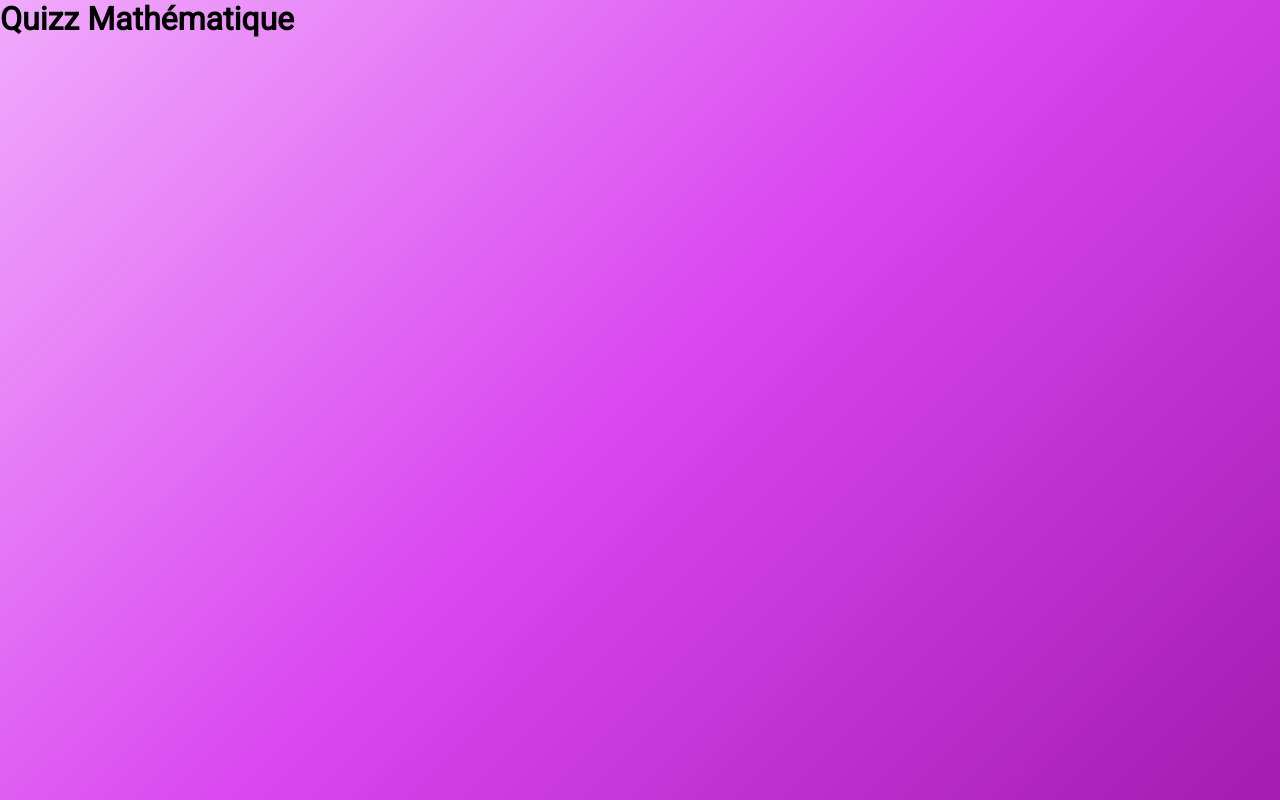
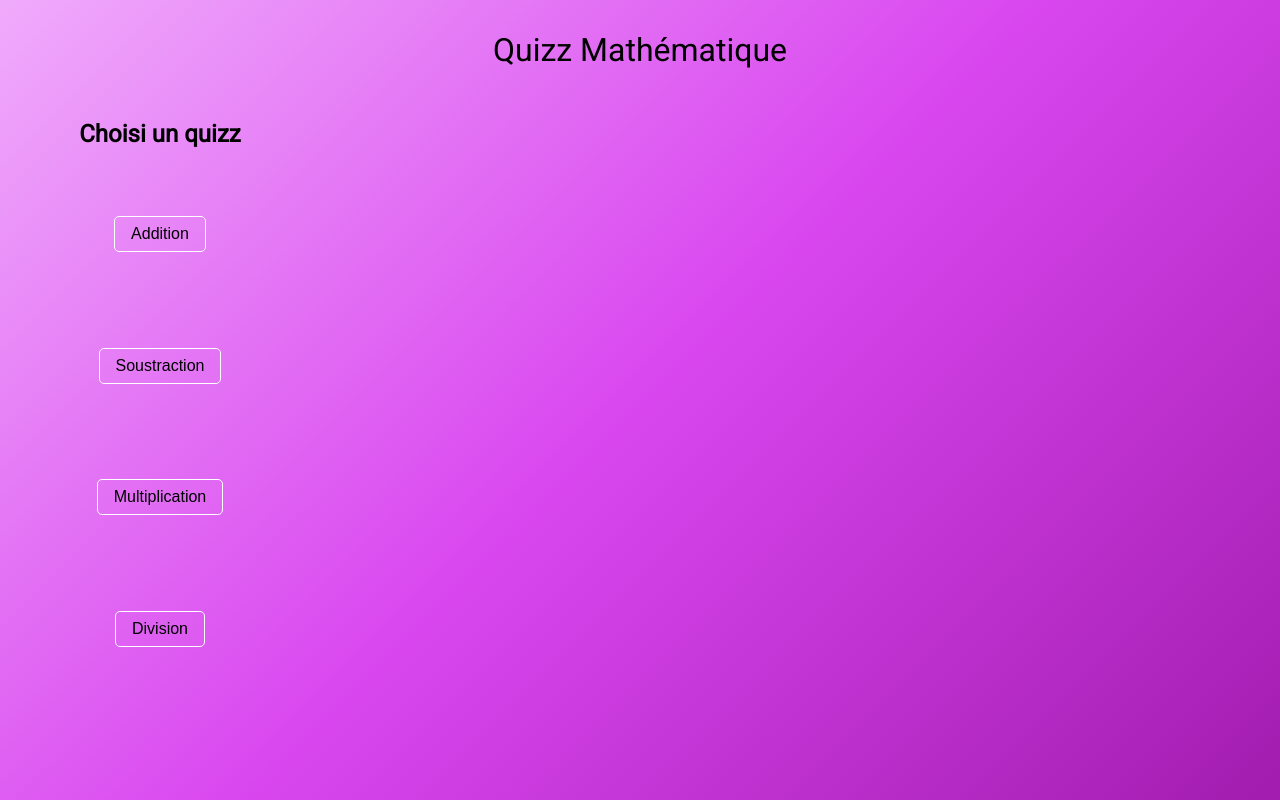
Before and after one commit to MisterWaner/math-game, a React (Vite) app: page / in a window 1280 px wide. Built offline with nearby package versions, Linux system fonts and the light colour scheme.

Commit message:
2nd commit made menu UI

```diff
--- a/src/App.tsx
+++ b/src/App.tsx
@@ -1,9 +1,15 @@
+import QuizzList from "./components/QuizzList/QuizzList";
+
 function App() {
     return (
         <>
             <header>
                 <h1>Quizz Mathématique</h1>
             </header>
+
+            <main>
+                <QuizzList />
+            </main>
         </>
     );
 }
--- /dev/null
+++ b/src/components/Button/Button.module.css
@@ -0,0 +1,17 @@
+.button {
+    background-color: transparent;
+    border: 1px solid white;
+    border-radius: 5px;
+    color: #000;
+    padding: 0.5rem 1rem;
+    text-align: center;
+    display: inline-block;
+    font-size: 1rem;
+    margin: 4px 2px;
+    cursor: pointer;
+
+    &:hover {
+        background-color: #f5d0fe;
+        color: black;
+    }
+}
--- /dev/null
+++ b/src/components/Button/Button.tsx
@@ -0,0 +1,12 @@
+import styles from "./Button.module.css";
+
+interface ButtonProps {
+    title: string;
+    onClick: () => void;
+}
+
+const Button: React.FC<ButtonProps> = ({ title, onClick }) => {
+    return <button className={styles.button} onClick={onClick}>{title}</button>;
+};
+
+export default Button;
--- /dev/null
+++ b/src/components/QuizzList/QuizzList.module.css
@@ -0,0 +1,21 @@
+.container {
+    height: 100%;
+    display: flex;
+    flex-direction: column;
+
+    h2 {
+        margin: 20px 0;
+        text-align: center;
+    }
+    .menu {
+        height: 100%;
+        display: flex;
+        flex-direction: column;
+        justify-content: space-around;
+        align-items: center;
+
+        li {
+            list-style: none;
+        }
+    }
+}
--- /dev/null
+++ b/src/components/QuizzList/QuizzList.tsx
@@ -0,0 +1,36 @@
+import Button from "../Button/Button";
+import styles from "./QuizzList.module.css";
+
+export default function QuizzList() {
+    return (
+        <div className={styles.container}>
+            <h2>Choisi un quizz</h2>
+            <ul className={styles.menu}>
+                <li>
+                    <Button
+                        title={"Addition"}
+                        onClick={() => console.log("Addition")}
+                    />
+                </li>
+                <li>
+                    <Button
+                        title={"Soustraction"}
+                        onClick={() => console.log("Soustraction")}
+                    />
+                </li>
+                <li>
+                    <Button
+                        title={"Multiplication"}
+                        onClick={() => console.log("Multiplication")}
+                    />
+                </li>
+                <li>
+                    <Button
+                        title={"Division"}
+                        onClick={() => console.log("Division")}
+                    />
+                </li>
+            </ul>
+        </div>
+    );
+}
--- a/src/index.css
+++ b/src/index.css
@@ -11,6 +11,8 @@ html {
 }
 
 body {
+    height: 100%;
+    width: 100%;
     font-family: "Roboto", sans-serif;
     background: rgb(240, 171, 252);
     background: linear-gradient(
@@ -18,5 +20,25 @@ body {
         rgba(240, 171, 252, 1) 0%,
         rgba(217, 70, 239, 1) 50%,
         rgba(162, 28, 175, 1) 100%
-    );
+    ), no-repeat center center fixed;
+    background-size: cover;
+
+    header {
+        display: flex;
+        justify-content: center;
+        align-items: center;
+        height: 100px;
+
+        h1 {
+            font-size: 2rem;
+            font-weight: 400;
+        }
+    }
+
+    main {
+        height: calc(100dvh - 100px);
+        display: grid;
+        grid-template-columns: 25% 1fr;
+        grid-template-rows: 85% 1fr;
+    }
 }
```
